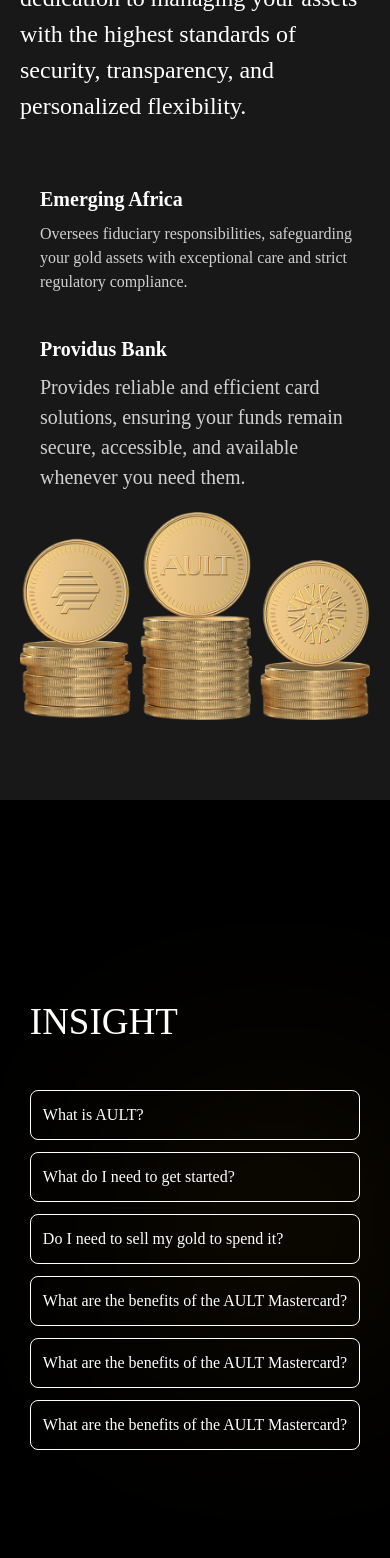
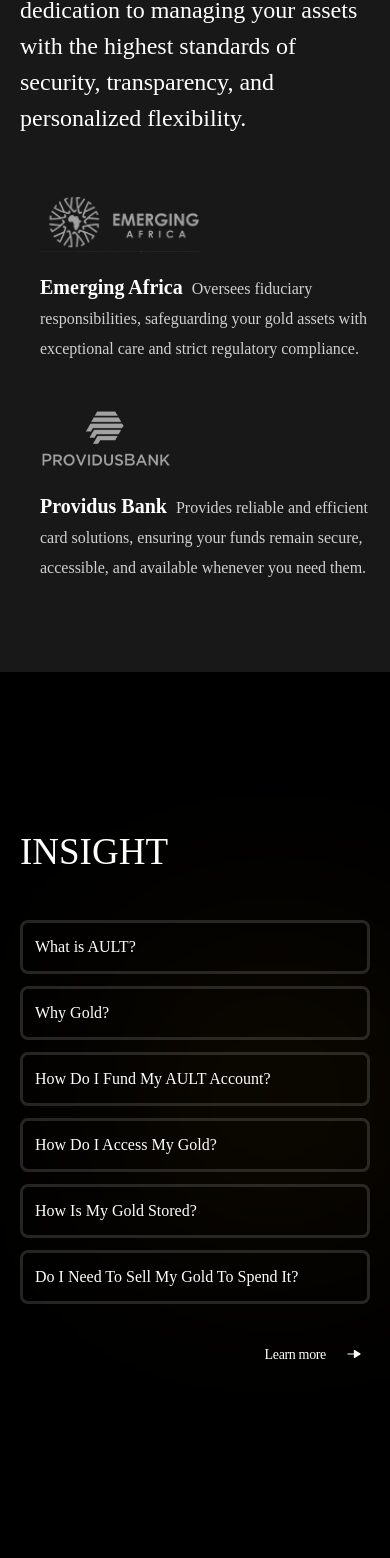
Before and after one commit to oladokun-o/Ault, a SvelteKit app: page / in a window 390 px wide. Shown: the part 5682-7240 px from the top of the page. Built offline with nearby package versions, Linux system fonts and the light colour scheme; a web font is replaced by a local one.

Commit message:
update to insughts and partner

```diff
--- a/src/lib/components/Navbar.svelte
+++ b/src/lib/components/Navbar.svelte
@@ -20,7 +20,7 @@
 </script>
 
 <nav
-	class={`sticky top-0 z-[999] flex items-center w-full justify-between px-8 py-4 transition-all duration-300 md:pt-5 ${
+	class={`sticky top-0 z-[999] flex items-center w-full justify-between px-8 py-4 transition-all duration-300 lg:px-10 xl:px-[150px] md:pt-5 ${
 		scrolled ? 'bg-[#181818]' : ''
 	}`}
 >
@@ -30,7 +30,7 @@
 	</div>
 
 	<!-- Desktop Links -->
-	<div class="hidden items-center gap-20 font-[442] lg:flex">
+	<div class="hidden items-center gap-5 xl:gap-20 font-[442] lg:flex">
 		<ul class="flex gap-10 text-[15px]">
 			<li>
 				<a
--- a/src/routes/+page.svelte
+++ b/src/routes/+page.svelte
@@ -30,6 +30,7 @@
 	import Services from '$lib/components/Services.svelte';
 	import MobileMenu from '$lib/components/MobileMenu.svelte';
 	import Navbar from '$lib/components/Navbar.svelte';
+	import PartnerImg from '$lib/assets/partner-image.png';
 
 	const vision = [
 		{
@@ -162,6 +163,14 @@
 	function scrollRight() {
 		scrollRef.scrollBy({ left: 300, behavior: 'smooth' });
 	}
+
+	// =========insight ============
+	let showInsight1 = false;
+	let showInsight2 = false;
+	let showInsight3 = false;
+	let showInsight4 = false;
+	let showInsight5 = false;
+	let showInsight6 = false;
 </script>
 
 <!-- navbar -->
@@ -170,7 +179,7 @@
 <!-- ============================Hero section======================== -->
 <section
 	id="hero"
-	class="relative top-[-88px] mx-auto flex h-[900px] max-w-[1728px] flex-col gap-20 overflow-x-hidden py-5 pt-[100px] lg:pt-[160px]"
+	class="relative top-[-88px] mx-auto flex h-[900px] max-w-[1728px] flex-col gap-20 overflow-x-hidden py-5 pt-[100px] lg:px-20 lg:pt-[160px] xl:px-[150px]"
 >
 	<!-- Gradient overlay -->
 	<!-- <div class="absolute inset-0 z-0 bg-black opacity-20"></div> -->
@@ -197,7 +206,7 @@
 <!-- ============================About section======================== -->
 <section
 	id="about"
-	class="relative mx-auto flex min-h-screen max-w-[1728px] flex-col items-center justify-center gap-40 px-5 py-10 text-center md:py-20"
+	class="relative mx-auto flex min-h-screen max-w-[1728px] flex-col items-center justify-center gap-40 px-5 py-10 text-center md:py-20 lg:px-20 xl:px-[150px]"
 >
 	<div class="mx-auto flex flex-col justify-center gap-5">
 		<Vision />
@@ -247,7 +256,7 @@
 <!-- ============================How It Works section======================== -->
 <section
 	id="how-it-works"
-	class="relative mx-auto flex min-h-screen max-w-[1728px] flex-col justify-center gap-20 overflow-x-hidden bg-[#181818] px-5 py-10 md:px-5 md:py-20"
+	class="relative mx-auto flex min-h-screen max-w-[1728px] flex-col justify-center gap-20 overflow-x-hidden bg-[#181818] px-5 py-10 md:px-5 md:py-20 lg:px-20 xl:px-[150px]"
 >
 	<div class="flex flex-col gap-8 font-[316] lg:flex-row lg:justify-between">
 		<h1
@@ -307,11 +316,11 @@
 <!-- ============================Your Card section======================== -->
 <section
 	id="your-card"
-	class="relative overflow-hidden mx-auto flex w-full max-w-[1728px] flex-col items-center gap-5 px-5 py-10 md:gap-50 md:py-0 lg:min-h-screen lg:flex-row"
+	class="relative mx-auto flex w-full max-w-[1728px] flex-col items-center gap-5 overflow-hidden px-5 py-10 md:gap-50 md:py-0 lg:min-h-screen lg:flex-row lg:px-20 xl:px-[150px]"
 	style="background-image: url({CardBackground}); background-size: cover; background-position: center; background-repeat: no-repeat;"
 >
 	<div
-		class="uppercase absolute top-0 z-0 hidden w-full text-center text-[18vw] font-[200] tracking-[0.03em] text-[#181818] lg:block"
+		class="absolute top-0 left-0 z-0 hidden w-full text-center text-[18vw] font-[200] tracking-[0.03em] text-[#181818] uppercase lg:block"
 	>
 		LIMITLESS
 	</div>
@@ -347,7 +356,7 @@
 
 <!-- ============================Services section======================== -->
 <section
-	class="relative mx-auto flex min-h-screen max-w-[1728px] flex-col items-center justify-center gap-20 overflow-x-hidden bg-[#181818] px-5 py-0 md:py-20"
+	class="relative mx-auto flex min-h-screen max-w-[1728px] flex-col items-center justify-center gap-20 overflow-x-hidden bg-[#181818] px-5 py-0 md:py-20 lg:px-20 xl:px-[150px]"
 >
 	<div class="w-full text-start">
 		<h1
@@ -385,7 +394,7 @@
 <!-- ============================Benefit section======================== -->
 <section
 	id="benefits"
-	class="relative mx-auto flex min-h-full max-w-[1728px] flex-col items-center justify-center gap-20 overflow-x-hidden py-10 md:py-20"
+	class="relative mx-auto flex min-h-full max-w-[1728px] flex-col items-center justify-center gap-20 overflow-x-hidden py-10 md:py-20 lg:px-20 xl:px-[150px]"
 >
 	<div class="flex items-start gap-10 px-5">
 		<!-- IMAGE SECTION -->
@@ -482,34 +491,48 @@
 <!-- ============================Our Patner section======================== -->
 <section
 	id="partner"
-	class="relative mx-auto flex min-h-screen max-w-[1728px] flex-col items-center justify-center gap-20 overflow-x-hidden bg-[#181818] px-5 py-10 md:px-20 md:py-20"
+	class="relative mx-auto flex min-h-screen w-full max-w-[1728px] flex-col items-center justify-center gap-20 overflow-x-hidden bg-[#181818] px-5 py-10 md:py-20 lg:px-20 xl:px-[150px]"
 >
 	<div
-		class="flex min-h-[284px] flex-col justify-center gap-5 rounded-[46px] px-0 py-10 lg:gap-10 lg:px-20"
+		class="flex min-h-[284px] w-full flex-col justify-between gap-5 px-0 py-10 lg:flex-row lg:gap-20 lg:px-0"
 	>
-		<p class="3xl:text-[36px] text-[24px] font-[316] lg:w-[907px] lg:text-[25px]">
+		<div class="flex flex-col justify-between gap-7">
+			<p class="3xl:text-[36px] text-[24px] font-[316] lg:max-w-[907px] lg:text-[25px]">
 				Our commitment to you is founded on trusted partnerships and a shared dedication to managing
 				your assets with the highest standards of security, transparency, and personalized
 				flexibility.
 			</p>
-		<div class="mt-10 ml-5 flex flex-col gap-10 lg:mt-0 lg:ml-55 lg:flex-row lg:gap-20">
-			<div class="flex flex-col gap-2 text-[20px] font-[571]">
-				<h3>Emerging Africa</h3>
-				<p class="text-[16px] font-[316] text-[#FFFFFFCC] lg:w-[312px]">
+			<div class="hidden max-h-[294px] max-w-[908px] lg:block">
+				<img src={PartnerImg} alt="Partner-img" class="h-full w-full" />
+			</div>
+		</div>
+		<div
+			class="mt-10 ml-5 flex flex-col justify-between gap-10 md:flex-row lg:mt-0 lg:ml-0 lg:flex-col lg:gap-2"
+		>
+			<div class="flex max-w-[378px] flex-col gap-5 text-[20px] font-[571]">
+				<div class="max-w-[159px]">
+					<img src={Partner4} alt="partner" class="w-full" />
+				</div>
+				<h3>
+					Emerging Africa
+					<span class="ml-1 text-[16px] font-[316] text-[#FFFFFFCC] lg:w-[312px]">
 						Oversees fiduciary responsibilities, safeguarding your gold assets with exceptional care
 						and strict regulatory compliance.
-				</p>
+					</span>
+				</h3>
 			</div>
-			<div class="flex flex-col gap-2 text-[20px] font-[571]">
-				<h3>Providus Bank</h3>
-				<p class="font-[316] text-[#FFFFFFCC] lg:w-[312px]">
+			<div class="flex max-w-[378px] flex-col gap-5 text-[20px] font-[571]">
+				<div class="max-w-[132px] opacity-[60%]">
+					<img src={Partner1} alt="partner" class="w-full" />
+				</div>
+				<h3>
+					Providus Bank
+					<span class="ml-1 text-[16px] font-[316] text-[#FFFFFFCC] lg:w-[312px]">
 						Provides reliable and efficient card solutions, ensuring your funds remain secure,
 						accessible, and available whenever you need them.
-				</p>
+					</span>
+				</h3>
 			</div>
-		</div>
-		<div class="ml-auto max-w-[677px]">
-			<img src={AultGold} alt="ault-gold" class="w-full" />
 		</div>
 	</div>
 </section>
@@ -517,7 +540,7 @@
 <!-- ============================Insight section======================== -->
 <section
 	id="insight"
-	class="relative mx-auto flex min-h-screen max-w-[1728px] flex-col items-center justify-center gap-20 overflow-hidden px-5 py-10 md:px-50 md:py-20"
+	class="item-center relative mx-auto flex min-h-screen flex-col justify-center gap-20 overflow-hidden px-5 py-10 md:px-50 md:py-20"
 >
 	<!-- Left Glow -->
 	<div
@@ -535,31 +558,111 @@
 		</h1>
 
 		<div class="flex flex-col gap-3 text-[16px] lg:text-[20px]">
-			<div class="cursor-pointer rounded-[8px] border border-white">
+			<div
+				class="cursor-pointer rounded-[8px] border-[3px] border-[#FFFFFF24]"
+				on:click={() => (showInsight1 = !showInsight1)}
+			>
 				<p class="p-3 font-[442]">What is AULT?</p>
+				{#if showInsight1}
+					<p class="p-3 font-[442]">
+						AULT is an exclusive concierge service designed to provide seamless access to
+						gold-backed financial services, allowing the purchase, management, and spend of gold
+						assets securely, with flexibility and ease.
+					</p>
+				{/if}
 			</div>
-			<div class="cursor-pointer rounded-[8px] border border-white">
-				<p class="p-3 font-[442]">What do I need to get started?</p>
+
+			<div
+				class="cursor-pointer rounded-[8px] border-[3px] border-[#FFFFFF24]"
+				on:click={() => (showInsight6 = !showInsight6)}
+			>
+				<p class="p-3 font-[442]">Why Gold?</p>
+				{#if showInsight6}
+					<p class="p-3 font-[442]">
+						Gold is a stable, long-term asset with a proven track record of preserving value across
+						economic fluctuations. Unlike traditional currencies or investments, gold offers a
+						tangible hedge against uncertainty and market volatility, providing security and
+						liquidity.
+					</p>
+				{/if}
 			</div>
-			<div class="cursor-pointer rounded-[8px] border border-white">
-				<p class="p-3 font-[442]">Do I need to sell my gold to spend it?</p>
+			<div
+				class="cursor-pointer rounded-[8px] border-[3px] border-[#FFFFFF24]"
+				on:click={() => (showInsight2 = !showInsight2)}
+			>
+				<p class="p-3 font-[442]">How Do I Fund My AULT Account?</p>
+				{#if showInsight2}
+					<p class="p-3 font-[442]">
+						You can fund your AULT account by transferring fiat currency (USD, EUR, NGN) through our
+						secure platform. Once the funds are received, we will purchase the gold on your behalf.
+						All gold purchased is securely stored in LBMA-certified vaults in London, Zurich, or the
+						UAE.
+					</p>
+				{/if}
 			</div>
-			<div class="cursor-pointer rounded-[8px] border border-white">
-				<p class="p-3 font-[442]">What are the benefits of the AULT Mastercard?</p>
+			<div
+				class="cursor-pointer rounded-[8px] border-[3px] border-[#FFFFFF24]"
+				on:click={() => (showInsight3 = !showInsight3)}
+			>
+				<p class="p-3 font-[442]">How Do I Access My Gold?</p>
+				{#if showInsight3}
+					<p class="p-3 font-[442]">
+						Once your account is active, access your gold via the AULT web app, liquidate it, and
+						spend it using your AULT Mastercard. The entire process of liquidating your allocated
+						gold is supported by robust technology infrastructure and is audited by KPMG LLP for
+						added assurance.
+					</p>
+				{/if}
 			</div>
-			<div class="cursor-pointer rounded-[8px] border border-white">
-				<p class="p-3 font-[442]">What are the benefits of the AULT Mastercard?</p>
+			<div
+				class="cursor-pointer rounded-[8px] border-[3px] border-[#FFFFFF24]"
+				on:click={() => (showInsight4 = !showInsight4)}
+			>
+				<p class="p-3 font-[442]">How Is My Gold Stored?</p>
+				{#if showInsight4}
+					<p class="p-3 font-[442]">
+						Your gold is securely stored in insured vaults in London, Zurich, and the UAE. These
+						vaults meet international standards of security and compliance, ensuring your assets are
+						safe and protected.
+					</p>
+				{/if}
 			</div>
-			<div class="cursor-pointer rounded-[8px] border border-white">
-				<p class="p-3 font-[442]">What are the benefits of the AULT Mastercard?</p>
+			<div
+				class="cursor-pointer rounded-[8px] border-[3px] border-[#FFFFFF24]"
+				on:click={() => (showInsight5 = !showInsight5)}
+			>
+				<p class="p-3 font-[442]">Do I Need To Sell My Gold To Spend It?</p>
+				{#if showInsight5}
+					<p class="p-3 font-[442]">
+						No, you don’t need to sell your gold. AULT has partnered with regulated financial
+						entities, allowing you to spend your gold directly anywhere in the world using the AULT
+						Mastercard.
+					</p>
+				{/if}
 			</div>
+		</div>
+		<div
+			class="ml-auto flex cursor-pointer items-center gap-3 text-[14px] font-[200] tracking-tight lg:text-[32px] lg:font-[316]"
+		>
+			Learn more
+			<svg
+				viewBox="0 0 20 12"
+				fill="currentColor"
+				xmlns="http://www.w3.org/2000/svg"
+				class="h-2 w-8 rotate-180 text-white lg:h-5 lg:w-10"
+			>
+				<path
+					d="M9.84281 11.9019C10.1028 11.7642 10.2649 11.5023 10.2649 11.2175V6.7825H19.1841C19.6345 6.7825 20 6.43195 20 6.00003C20 5.56811 19.6345 5.21756 19.1841 5.21756H10.2649V0.782525C10.2649 0.496663 10.1028 0.234796 9.84281 0.0981252C9.58281 -0.0406327 9.26516 -0.0312431 9.01387 0.120034L0.380745 5.33754C0.143595 5.48151 0 5.73086 0 6.00003C0 6.2692 0.143595 6.51854 0.380745 6.66252L9.01387 11.88C9.14659 11.9593 9.2978 12 9.44901 12C9.5839 12 9.71988 11.9666 9.84281 11.9019Z"
+					class="icon-path"
+				/>
+			</svg>
 		</div>
 	</div>
 </section>
 
 <!-- ============================Footer section======================== -->
 <footer
-	class="relative mx-auto flex min-h-auto max-w-[1728px] flex-col items-center gap-3 overflow-x-hidden px-5 py-10 md:gap-10 md:py-20"
+	class="relative mx-auto flex min-h-auto max-w-[1728px] flex-col items-center gap-3 overflow-x-hidden px-5 py-10 md:gap-10 md:py-20 lg:px-20 xl:px-[150px]"
 >
 	<div class="flex w-full justify-between gap-10 text-[10px] font-[200] uppercase lg:text-[18px]">
 		<div>
@@ -575,7 +678,10 @@
 			<p class="font-[200] uppercase">BUSINESs@goAULT.COM</p>
 		</div>
 	</div>
-	<div class="w-full">
+	<div class="mt-10 w-full opacity-0">
+		<img src={FooterLogo} alt="footer-logo" class="w-full" />
+	</div>
+	<div class="absolute right-0 bottom-0 left-0 w-full p-10">
 		<img src={FooterLogo} alt="footer-logo" class="w-full" />
 	</div>
 </footer>
```
Also changed, not shown: src/lib/assets/partner-image.png (added), src/lib/components/Insight.svelte (added). Lines whose indentation alone changed are shown as unchanged.
